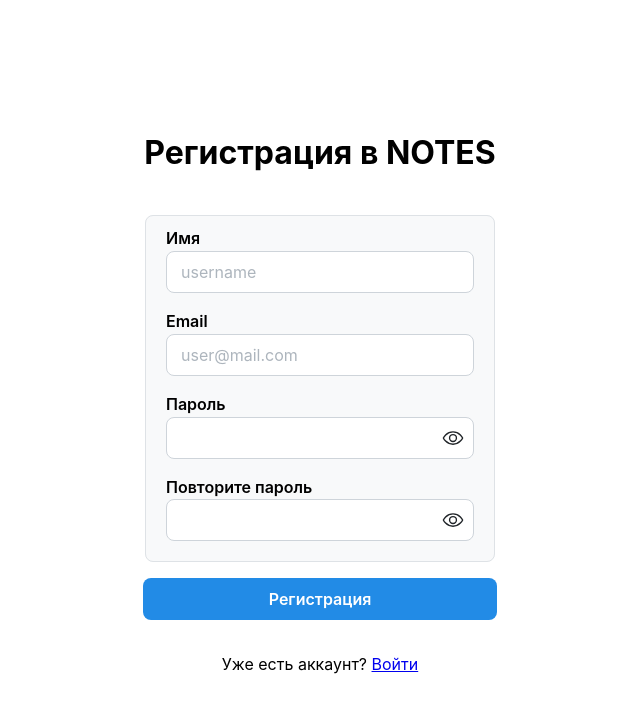
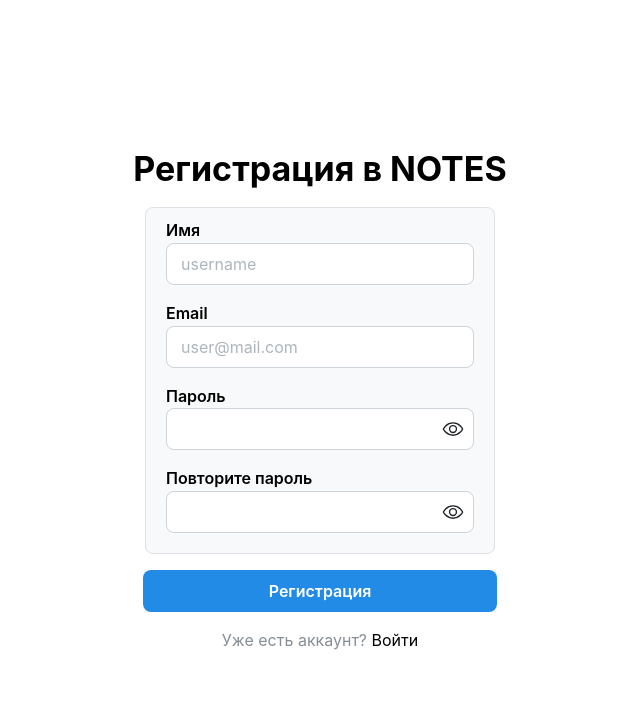
Before and after one commit to B1ZON-c0de/pet-notes, a React (Vite) app in the folder FE_PE/: page /auth/register in a window 1280 px wide. Shown: the top 712 px of the page, without its empty margins (320-960 px from the left). Built offline with nearby package versions, Linux system fonts and the light colour scheme.

Commit message:
style: добавил стилей для ссылки на страницу логина

```diff
--- a/FE_PE/src/index.css
+++ b/FE_PE/src/index.css
@@ -0,0 +1,9 @@
+.auth-link {
+  text-decoration: none;
+  color: black;
+  transition: all ease 0.3s;
+}
+
+.auth-link:hover {
+  text-decoration: underline;
+}
--- a/FE_PE/src/pages/auth/BaseAuth.tsx
+++ b/FE_PE/src/pages/auth/BaseAuth.tsx
@@ -4,7 +4,9 @@ import {
   PasswordInput,
   Space,
   Stack,
+  Text,
   TextInput,
+  Title,
 } from "@mantine/core";
 import { useForm, type FormValidateInput } from "@mantine/form";
 import { Link } from "react-router";
@@ -80,7 +82,7 @@ export const BaseAuth = ({
   return (
     <>
       <Stack h="100vh" align="center" justify="center" gap="md">
-        <h1>{pageLabel}</h1>
+        <Title order={1}>{pageLabel}</Title>
         <form onSubmit={form.onSubmit((values) => console.log(values))}>
           <Fieldset variant="filled" w={350}>
             <Stack gap="md">
@@ -109,9 +111,12 @@ export const BaseAuth = ({
             {submitLabel}
           </Button>
         </form>
-        <p>
-          {descNav.textNav} <Link to={descNav.path}>{descNav.labelLink}</Link>
-        </p>
+        <Text c="dimmed" size="md">
+          {descNav.textNav}{" "}
+          <Link className="auth-link" replace to={descNav.path}>
+            {descNav.labelLink}
+          </Link>
+        </Text>
       </Stack>
     </>
   );
```
